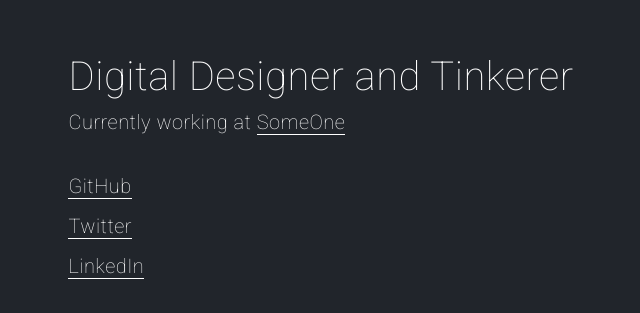
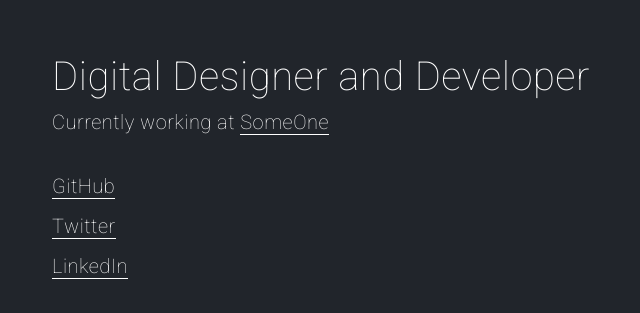
Before and after one commit to stphnnnn/steveburtenshaw.com, a plain HTML site: page index.html in a window 1280 px wide. Shown: the part 223-536 px from the top of the page, without its empty margins (319-959 px from the left). Drawn offline with Linux system fonts and the light colour scheme.

Commit message:
Added some meta tags

```diff
--- a/index.html
+++ b/index.html
@@ -1,9 +1,15 @@
 <!DOCTYPE html>
 <html>
 <head>
+  <title>Steve Burtenshaw</title>
   <meta charset="UTF-8">
   <meta name="viewport" content="width=device-width, initial-scale=1">
-  <title>Steve Burtenshaw</title>
+  <meta name="robots" content="index, follow">
+	<meta name="description" content="Digital Designer and Developer working at SomeOne in London.">
+  <meta property="og:title" content="Steve Burtenshaw – Digital Designer and Developer">
+	<meta property="og:url" content="http://steveburtenshaw.com">
+  <meta property="og:description" content="Digital Designer and Developer working at SomeOne in London.">
+  <meta property="og:type" content="website">
   <script>
     (function(i,s,o,g,r,a,m){i['GoogleAnalyticsObject']=r;i[r]=i[r]||function(){
     (i[r].q=i[r].q||[]).push(arguments)},i[r].l=1*new Date();a=s.createElement(o),
@@ -19,7 +25,7 @@
 <body>
   <div class="container">
     <div>
-      <h1>Digital Designer and Tinkerer</h1>
+      <h1>Digital Designer and Developer</h1>
       <h2>Currently working at <a href="http://www.someoneinlondon.com/">SomeOne</a></h2>
       <ul>
         <li><a href="https://github.com/stphnnnn" title="GitHub">GitHub</a></li>
```
